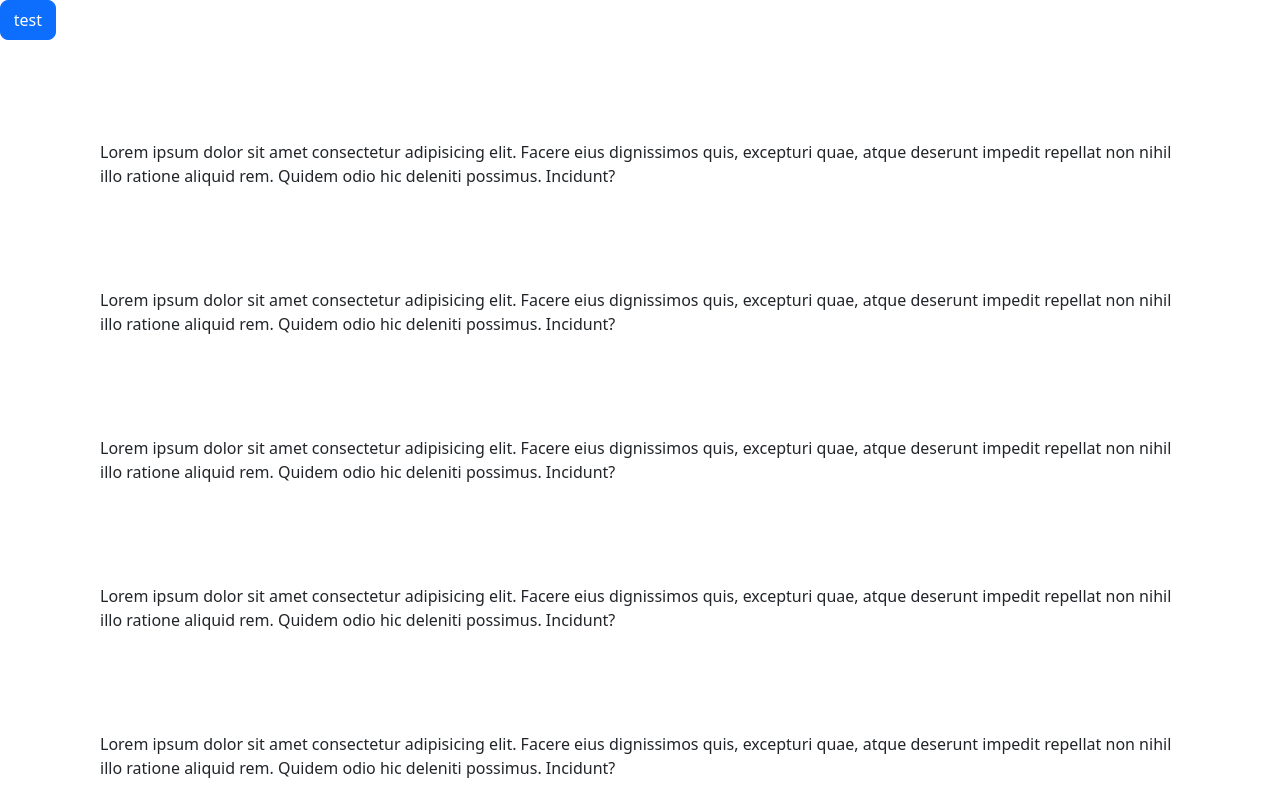
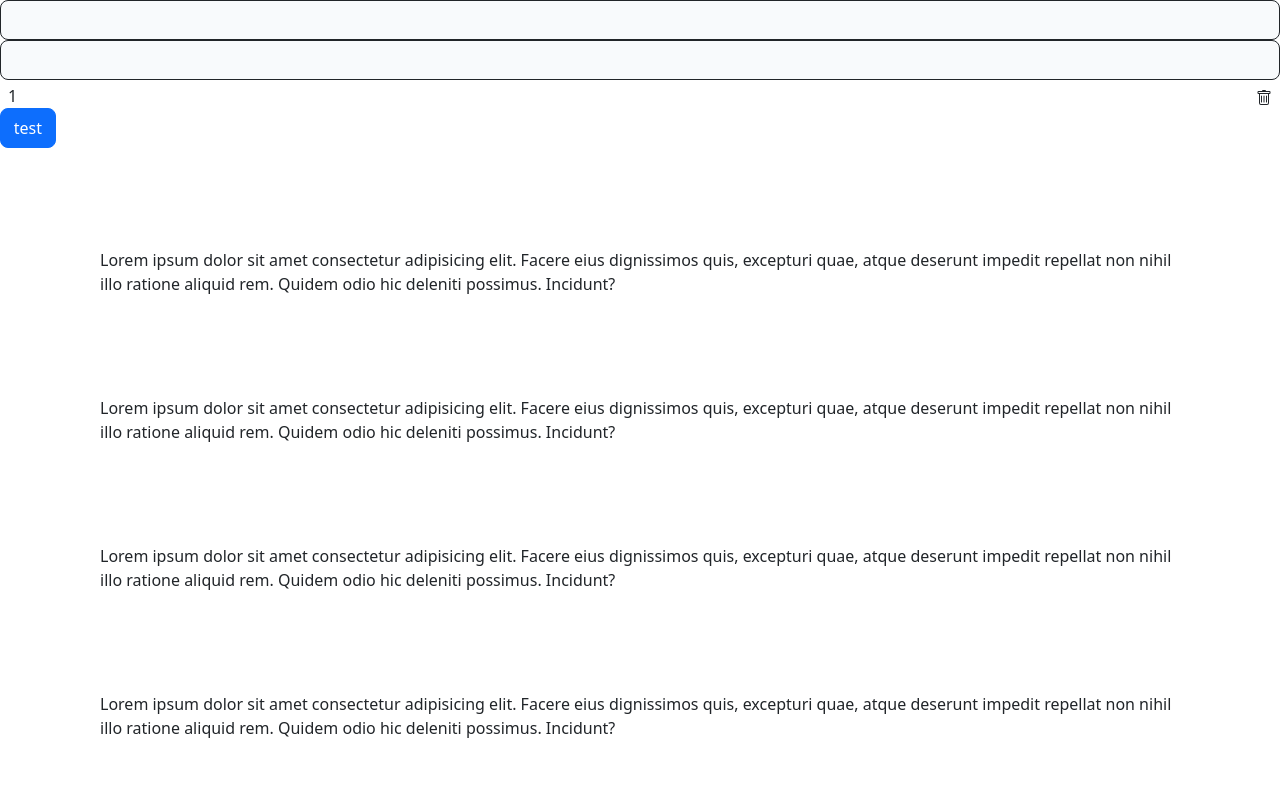
Before and after one commit to MBD-Team/CustomMBDComponents, a Vue app: page / in a window 1280 px wide. Shown: the top 800 px of the page. Built offline with nearby package versions, Linux system fonts and the light colour scheme; what vue3-touch-events would draw is missing.

Commit message:
add loading for select

```diff
--- a/src/App.vue
+++ b/src/App.vue
@@ -1,4 +1,6 @@
 <template>
+  <SelectInput v-model="date" :options="options" :loading="true"></SelectInput>
+  <MultiSelectInput v-model="date" :selected="list" :options="options" :loading="true"></MultiSelectInput>
   <Button href="/">test</Button>
   <div style="margin: 100px" v-for="i in 10">
     Lorem ipsum dolor sit amet consectetur adipisicing elit. Facere eius dignissimos quis, excepturi quae, atque deserunt impedit repellat non nihil
@@ -75,7 +77,7 @@ const text = ref('alertMessage');
 const showAlert = ref(true);
 
 const options = [1, 2, 3];
-const list = ref<number[]>([]);
+const list = ref<number[]>([1]);
 const selected = ref([]);
 const date = ref('');
 const number = ref(0);
--- a/src/components/SexyInputs/MultiSelect.vue
+++ b/src/components/SexyInputs/MultiSelect.vue
@@ -37,7 +37,10 @@
       <!-- /label for select -->
       <!-- options for select -->
       <div class="simple-typeahead-list" :class="listClass" :style="[checkButton || sideInputType ? `width:${inputWidth}` : '']" v-if="isListVisible">
-        <div class="scroll" :style="selected.length > 0 ? 'border-bottom:2px solid black' : ''">
+        <div v-if="loading" class="text-center p-2">
+          <Spinner size="1.5rem"></Spinner>
+        </div>
+        <div v-else class="scroll" :style="selected.length > 0 ? 'border-bottom:2px solid black' : ''">
           <div
             class="simple-typeahead-list-item"
             :class="listItemClass(item)"
@@ -54,7 +57,7 @@
             {{ noElementMessage }}
           </div>
         </div>
-        <div class="d-flex flex-column" v-if="selected.length > 0">
+        <div class="d-flex flex-column" v-if="selected.length > 0 && !loading">
           <div class="simple-typeahead-list-item" style="border-top: 2px solid black" @mousedown.prevent @click.stop="">{{ selectedTitle }}</div>
           <div
             v-for="e of selected.slice(-5).reverse()"
@@ -138,6 +141,7 @@
  */
 export default {
   inheritAttrs: false,
+  components: { Spinner },
 };
 </script>
 <script setup lang="ts">
@@ -145,6 +149,7 @@ import { computed, ref, toRefs, useSlots } from 'vue';
 import { getErrorMessage, useCalcSideWidth, InputError } from './Index';
 import Error from './common/Error.vue';
 import Checkbox from './Checkbox.vue';
+import Spinner from '../Spinner.vue';
 
 type Any = any;
 interface Option extends Any {}
@@ -208,6 +213,7 @@ const props = withDefaults(
     backgroundColor?: string;
     autoClearOff?: boolean;
     selectedTitle?: string;
+    loading?: boolean;
   }>(),
   {
     placeholder: '',
@@ -227,6 +233,7 @@ const props = withDefaults(
     name: '',
     showSelected: true,
     backgroundColor: '#f8fafc',
+    loading: false,
   }
 );
 const {
--- a/src/components/SexyInputs/Select.vue
+++ b/src/components/SexyInputs/Select.vue
@@ -41,7 +41,10 @@
         :style="checkButton || sideInputType ? `width:${inputWidth}` : ''"
         v-if="isListVisible"
       >
-        <div class="scroll rounded-2">
+        <div v-if="loading" class="text-center p-2">
+          <Spinner size="1.5rem"></Spinner>
+        </div>
+        <div v-else class="scroll rounded-2">
           <div
             class="simple-typeahead-list-item"
             :class="listItemClass(item)"
@@ -93,12 +96,14 @@
  */
 export default {
   inheritAttrs: false,
+  components: { Spinner },
 };
 </script>
 <script setup lang="ts">
 import { computed, ref, toRefs, useSlots, useAttrs } from 'vue';
 import { getErrorMessage, useCalcSideWidth, InputError } from './Index';
 import Error from './common/Error.vue';
+import Spinner from '../Spinner.vue';
 
 type Any = any;
 interface Option extends Any {}
@@ -157,6 +162,7 @@ const props = withDefaults(
     optionProjection?: (option: Option) => string;
     listItemClass?: (option: Option) => string;
     matchFromStart?: boolean;
+    loading?: boolean;
   }>(),
   {
     placeholder: '',
@@ -172,6 +178,7 @@ const props = withDefaults(
     optionProjection: (e: Option) => e + '',
     listItemClass: () => '',
     name: '',
+    loading: false,
   }
 );
 const {
```
